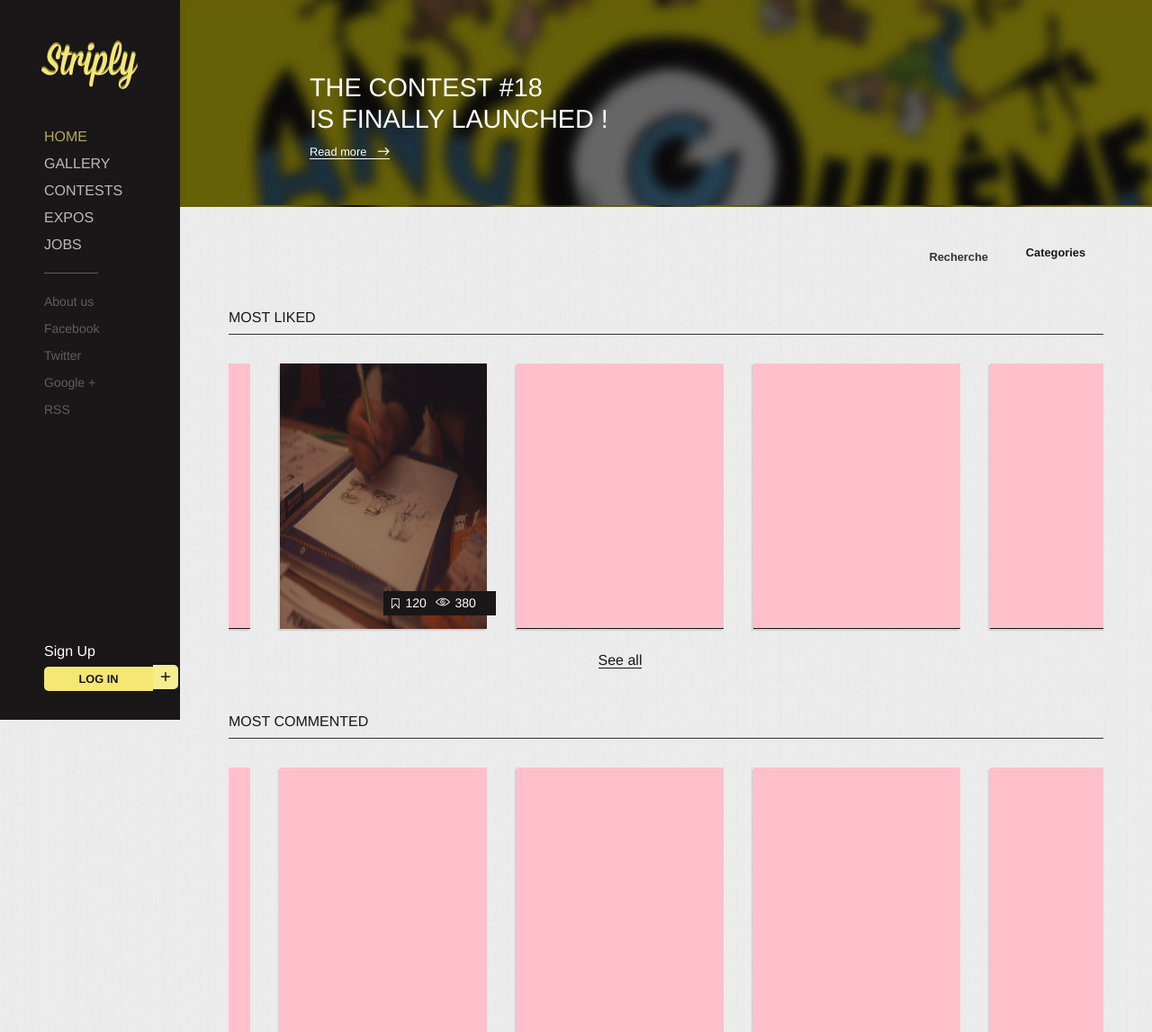
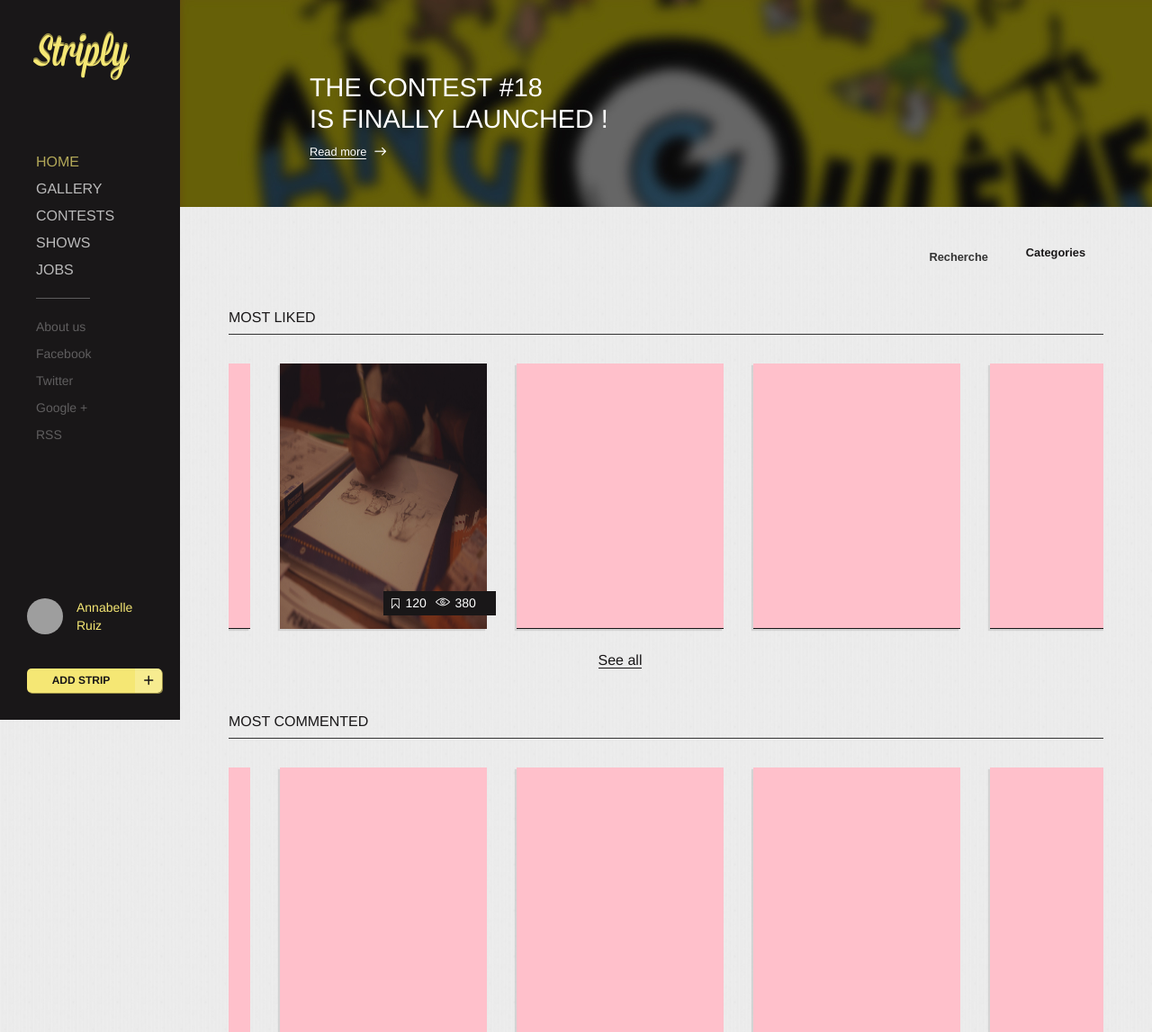
Before and after one commit to Mteuahasan/backend-project-hetic, a PHP site: template app/views/main.php in a window 1280 px wide. Shown: the top 1147 px of the page at 90% size. Run offline with PHP 8.4, Linux system fonts and the light colour scheme; the template is opened without the code that fills it, so the values that code supplies are empty; style sheets or scripts are compiled from the project's sources; grey boxes are pictures that could not be loaded.

Commit message:
integration menu nav over, stay JS

```diff
--- a/app/views/main.php
+++ b/app/views/main.php
@@ -13,12 +13,13 @@
 </head>
 <body>
   <nav>
+    <div class="container-menu">
       <h1 class="logo">Striply</h1>
       <ul class="menu">
         <li><a class="menu--active" href="home">Home</a></li>
         <li><a href="gallery">Gallery</a></li>
         <li><a href="contests">Contests</a></li>
-      <li><a href="expos">Expos</a></li>
+        <li><a href="shows">Shows</a></li>
         <li><a href="jobs">Jobs</a></li>
       </ul>
       <span></span>
@@ -29,11 +30,45 @@
         <li><a href="#">Google +</a></li>
         <li><a href="#">RSS</a></li>
       </ul>
+    </div>
     <?php if(!isset($SESSION) || empty($SESSION)): ?>
-        <ul class="menu--footer">
-          <li><a href="signin">Sign Up</a></li>
-          <li><a href="login" class="btn-cta">Log In <i class="flaticon-plus3"></i></a></li>
+        <div class="menu--footer">
+          <!-- NOT CONNECTED -->
+      <!--     <ul class="disconnected">
+            <li><a href="signin"><i class="flaticon-user148"></i><span>Sign Up</span><i class="flaticon-right11"></i></a></li>
+            <li class="btn-cta">
+              <a href="login">
+                <span></span>
+                <strong>Log In</strong>
+                <i class="flaticon-plus3"></i>
+              </a>
+            </li>
+          </ul> -->
+
+          <!-- CONNECTED -->
+          <ul class="connected">
+            <li id="feature-profile-menu">
+              <a href="home">
+                <img src="./dist/assets/img/profile.jpg">
+                <div class="username"><p>Annabelle</p><p>Ruiz</p></div>
+              </a>
+            </li>
+
+            <li class="feature-menu-hover">
+              <a href="#"><i class="flaticon-logout11"></i></a>
+              <span></span>
+              <a href="#"><p>See profile</p></a>
+            </li>
+
+            <li class="btn-cta">
+              <a href="login">
+                <span></span>
+                <strong>Add strip</strong>
+                <i class="flaticon-plus3"></i>
+              </a>
+            </li>
           </ul>
+        </div>
       <?php endif; ?>
   </nav>
 
@@ -41,7 +76,7 @@
     <section class="featured-event">
       <p>The contest #<strong>18</strong></p>
       <p>is finally launched !</p>
-      <a href="#">Read more <i class="flaticon-right11"></i></a>
+      <a href="#"><span>Read more</span><i class="flaticon-right11"></i></a>
     </section>
 
     <div class="wrapper-home-content">
--- a/dist/assets/scripts/main.js
+++ b/dist/assets/scripts/main.js
@@ -36,6 +36,14 @@ var main = {
     form.addEventListener('submit', function(e){
       e.preventDefault();
     });
+  },
+  nav: function(){
+    var menu = document.getElementById('feature-profile-menu');
+
+
+    menu.addEventListener('mouseover', function(){
+      this.classList.add('move');
+    });
   }
 }
 
--- a/public/styles/generic/_balises.scss
+++ b/public/styles/generic/_balises.scss
@@ -14,6 +14,7 @@ body, html {
 
 	a {
 		text-decoration: none;
+		color: $white;
 	}
 
 	img {
--- a/public/styles/generic/_buttons.scss
+++ b/public/styles/generic/_buttons.scss
@@ -13,25 +13,18 @@
 	    	font-size: .8em;
 	  	}
 	span {
-		position: absolute;
-		display: none;
-		width: 500px;
-		height: 60px;
-		background-color: rgba(0, 0, 0, .05);
-		@media screen and (max-width: 480px) {
-	    	max-width: 320px;
-	    	height: 55px;
-	  	}
+		@include span-hover(500px, 60px, 320px, 55px);
 	}
 	&:hover span {
 		display: block;
 	}
 
 	.btn-members--content {
-		background-color: $yellow;
+		width: 75%;
 		float: left;
 		padding: 20px 0;
-		width: 75%;
+		background-color: $yellow;
+		border-right: 1px solid rgba(0, 0, 0, .05);
 	}
 	.btn-members--nbr {
 		background-color: $yellow-light;
@@ -41,6 +34,7 @@
 		letter-spacing: 2px;
 	}
 }
+
 
 /* Start button with hover animation */
 .btn-start {
@@ -88,12 +82,42 @@
 }
 
 
+
 .btn-cta {
-	color: $black;
-	font-size: .8em;
+	display: block;
+	overflow: hidden;
+	margin-top: 30px;
+	line-height: 27px;
+	text-align: center;
 	font-weight: $bold;
-	padding: .5em 3em;
+	box-shadow: 1px 1px $yellow-dark;
 	text-transform: uppercase;
-	background-color: $yellow;
-	border-radius: 5px 0 0 5px;
+	@include border-radius(5px);
+	@include transition(.2s);
+	a {
+		color: $black;
+	}
+
+	span {
+		@include span-hover(150px, 27px, 150px, 27px);
+	}
+	&:hover span {
+		display: block;
+	}
+
+	strong {
+		font-size: 12px;
+		float: left;
+		width: 120px;
+		background-color: $yellow;
+	}
+	i {
+		float: left;
+		width: 30px;
+		font-size: 10px;
+		background-color: $yellow-light;
+	}
+	&:hover{
+  		@include transform(0, 1px);
+	}
 }
--- a/public/styles/generic/_colors.scss
+++ b/public/styles/generic/_colors.scss
@@ -3,6 +3,7 @@
 
 $yellow : #f5e774;
 $yellow-light : #f7ec90;
+$yellow-dark : #938944;
 
 $grey : #bfbeb6;
 $grey-light : #ebebeb;
--- a/public/styles/generic/_fontfaces.scss
+++ b/public/styles/generic/_fontfaces.scss
@@ -24,7 +24,7 @@
     font-size: 6em;
     color: $yellow;
     padding-top: 5%;
-    text-shadow: 0 -2px #938944;
+    text-shadow: 0 -2px $yellow-dark;
     @media screen and (max-width: 480px) {
         font-size: 5em;
     }
@@ -51,10 +51,10 @@ $ultra-bold : 900;
 }.flaticon-add13:before {
     content: "\e000";
 }
-.flaticon-bin9:before {
+.flaticon-arrows115:before {
     content: "\e001";
 }
-.flaticon-book244:before {
+.flaticon-bin9:before {
     content: "\e002";
 }
 .flaticon-bulb19:before {
@@ -75,69 +75,72 @@ $ultra-bold : 900;
 .flaticon-envelope54:before {
     content: "\e008";
 }
-.flaticon-flag86:before {
+.flaticon-facebook51:before {
     content: "\e009";
 }
-.flaticon-folder256:before {
+.flaticon-flag86:before {
     content: "\e00a";
 }
-.flaticon-information32:before {
+.flaticon-fullscreen6:before {
     content: "\e00b";
 }
-.flaticon-label36:before {
+.flaticon-information32:before {
     content: "\e00c";
 }
-.flaticon-left15:before {
+.flaticon-label36:before {
     content: "\e00d";
 }
-.flaticon-list91:before {
+.flaticon-left15:before {
     content: "\e00e";
 }
-.flaticon-location67:before {
+.flaticon-list91:before {
     content: "\e00f";
 }
-.flaticon-magnifier52:before {
+.flaticon-logout11:before {
     content: "\e010";
 }
-.flaticon-magnifier58:before {
+.flaticon-magnifier52:before {
     content: "\e011";
 }
-.flaticon-message30:before {
+.flaticon-menu19:before {
     content: "\e012";
 }
-.flaticon-multiple10:before {
+.flaticon-message30:before {
     content: "\e013";
 }
 .flaticon-pencil124:before {
     content: "\e014";
 }
-.flaticon-pin60:before {
+.flaticon-photo74:before {
     content: "\e015";
 }
-.flaticon-plus3:before {
+.flaticon-pin60:before {
     content: "\e016";
 }
-.flaticon-right11:before {
+.flaticon-plus3:before {
     content: "\e017";
 }
-.flaticon-screwdriver26:before {
+.flaticon-right11:before {
     content: "\e018";
 }
-.flaticon-telephone106:before {
+.flaticon-screwdriver26:before {
     content: "\e019";
 }
-.flaticon-two290:before {
+.flaticon-share16:before {
     content: "\e01a";
 }
-.flaticon-user148:before {
+.flaticon-telephone106:before {
     content: "\e01b";
 }
-.flaticon-user7:before {
+.flaticon-twitter44:before {
     content: "\e01c";
 }
-.flaticon-view28:before {
+.flaticon-user148:before {
     content: "\e01d";
 }
-.flaticon-wand2:before {
+.flaticon-view28:before {
     content: "\e01e";
 }
+.flaticon-wand2:before {
+    content: "\e01f";
+}
--- a/public/styles/generic/_mixins.scss
+++ b/public/styles/generic/_mixins.scss
@@ -11,3 +11,34 @@
   &::-moz-placeholder          {@content}
   &:-ms-input-placeholder      {@content}
 }
+
+@mixin a-menu($opacity) {
+	opacity: $opacity;
+		&:hover {
+			opacity: 1;
+		}
+}
+
+@mixin span-hover($width, $height, $width-media, $height-media) {
+	position: absolute;
+	display: none;
+	width: $width;
+	height: $height;
+	background-color: rgba(0, 0, 0, .05);
+
+	@media screen and (max-width: 480px) {
+    	max-width: $width-media;
+    	height: $height-media;
+  	}
+}
+
+@mixin border-radius($radius) {
+	-webkit-border-radius: $radius;
+	-moz-border-radius: $radius;
+	border-radius: $radius;
+}
+
+@mixin transform($width, $height) {
+	transform: translate($width, $height);
+  	-webkit-transform: translate($width, $height);
+}
--- a/public/styles/partials/_home.scss
+++ b/public/styles/partials/_home.scss
@@ -8,7 +8,7 @@ div.main-container{
     line-height: 35px;
     background-size: cover;
     padding: 5em 0em 0em 9em;
-    background: url('../img/home-event.jpg');
+    background: url('../img/event18.jpg');
       p {
         font-size: 1.8em;
         color: $white;
@@ -21,7 +21,9 @@ div.main-container{
       a {
         color: $white;
         font-size: .8em;
-        border-bottom: 1px solid;
+        span {
+          border-bottom: 1px solid $white;
+        }
           i{
             margin-left: .7em;
           }
--- a/public/styles/partials/_menu.scss
+++ b/public/styles/partials/_menu.scss
@@ -2,12 +2,13 @@ nav {
 	float: left;
 	height: 100%;
 	display: block;
-	padding: 50px 48px 0 49px;
 	line-height: 30px;
 	background-color: $black;
 	position: fixed;
 	z-index: 1;
 
+	.container-menu {
+		padding: 40px 57px 0 40px;
 		.logo {
 			font-size: 3em;
 		}
@@ -23,46 +24,114 @@ nav {
 
 
 		.menu {
-		margin-top: 50%;
+			margin-top: 90px;
 			text-transform: uppercase;
 				a {
-				opacity: .7;
-					&:hover {
-						opacity: 1;
+					@include a-menu(.7);
 				}
 		}
-	}
-
 		span {
 			width: 60px;
 			margin: 1em 0;
 			display: block;
 			border-bottom: 1px solid rgba(255, 255, 255, .3);
 		}
-
 		.menu--more {
 			font-size: 14px;
 			a {
-			opacity: .3;
-				&:hover {
-					opacity: 1;
+				@include a-menu(.3);
 			}
 		}
 	}
 
+
 	.menu--footer {
 		position: absolute;
 		bottom: 0;
-		padding-bottom: 30px;
+		padding: 0 0 30px 30px;
 
+		.disconnected {
+			li:first-child {
+				span {
+					margin: 0 15px;
 				}
-	i {
-		float: right;
-		display: block;
-		font-size: 10px;
-		line-height: 12px;
-		border-radius: 0 5px 5px 0;
-		padding: 7px 9px 7px 9px;
-		background-color: $yellow-light;
+				a {
+					@include a-menu(.7);
+					@include transition(.3s);
 				}
 			}
+			.flaticon-user148 {
+				color: $yellow;
+				font-size: 22px;
+				position: relative;
+				top: 2px;
+			}
+			.flaticon-right11 {
+				font-size: .8em;
+			}
+		}
+
+
+		.connected {
+			li:first-child {
+				position: absolute;
+				z-index: 1;
+				bottom: 95px;
+				overflow: hidden;
+				background-color: $black;
+			}
+			li {
+				.username {
+					float: left;
+					color: $yellow;
+					font-size: 14px;
+					p {
+						line-height: 20px;
+					}
+				}
+			img {
+					width: 40px;
+					height: 40px;
+					float: left;
+					margin-right: 15px;
+					@include border-radius(50%);
+				}
+			}
+			.feature-menu-hover {
+				color: $white;
+				font-size: 12px;
+				li {
+					float: left;
+					display: block;
+				}
+				a {
+					@include a-menu(.7);
+					@include transition(.3s);
+				}
+				span {
+					margin: 0 20px;
+					border-right: 1px solid rgba(255, 255, 255, .7);
+				}
+				p {
+					position: relative;
+					bottom: 2px;
+					display: inline-block;
+					line-height: 16px;
+					border-bottom: 1px solid;
+				}
+			}
+			#feature-profile-menu {
+				@include transition(.5s);
+			}
+// Ajouter la classe move à l'id feature-profile-menu au hover !
+			// .move {
+			// 	@include transform(0, -30px);
+			// }
+
+// Supprimer cela quand ce sera fait...
+			#feature-profile-menu:hover {
+				@include transform(0, -30px);
+			}
+		}
+	}
+}
```
Also changed, not shown: dist/assets/fonts/flaticon.ttf, dist/assets/fonts/flaticon.woff, dist/assets/img/event18.jpg (added), dist/assets/img/home-event.jpg (deleted), 3 other files. Lines whose indentation alone changed are shown as unchanged.
